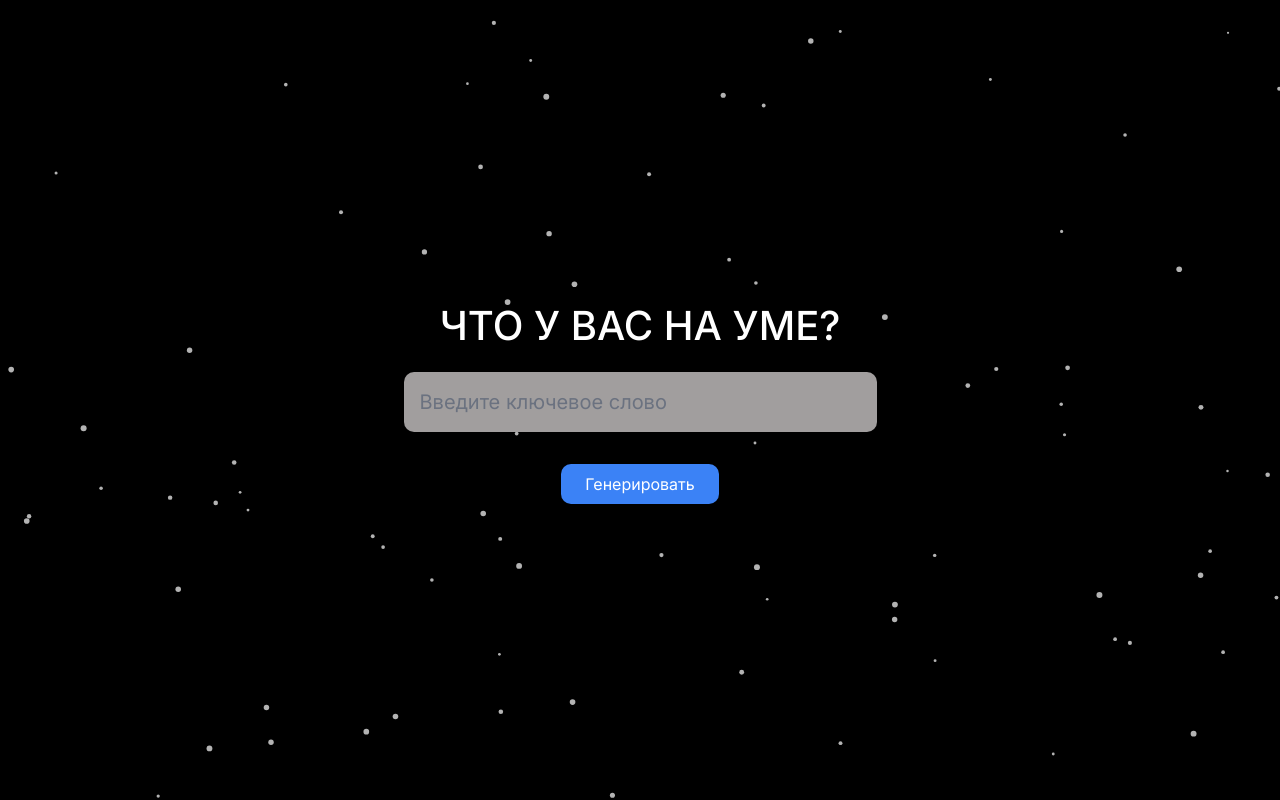
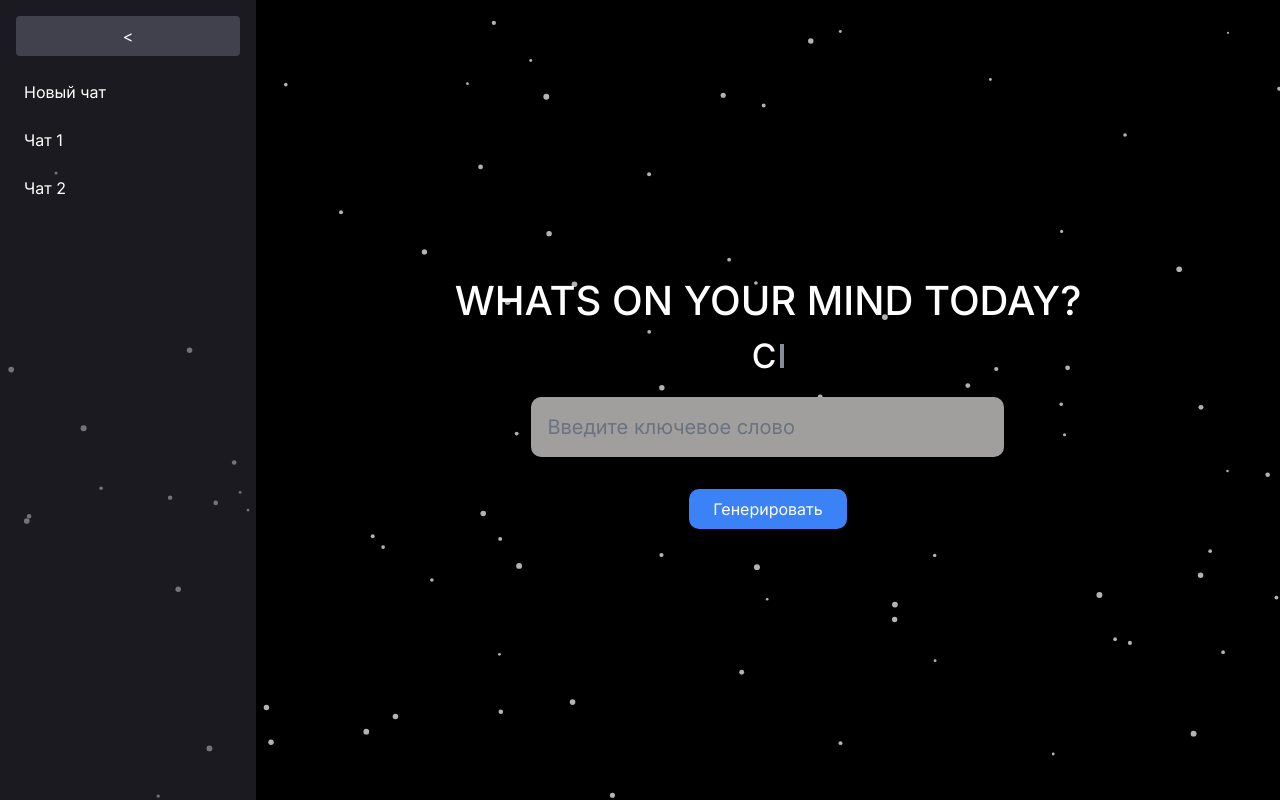
Before and after one commit to Romazyng/Orchid, a Next.js app: page /generator in a window 1280 px wide. Built offline with nearby package versions, Linux system fonts and the light colour scheme.

Commit message:
upcoming sidebar and background for generator page

```diff
--- a/app/generator/(generator)/layout.tsx
+++ b/app/generator/layout.tsx
@@ -1,6 +1,5 @@
 'use client';
 
-import Background from '@/app/ui/background';
 import { useState } from 'react';
 
 export default function GeneratorLayout({ children }: { children: React.ReactNode }) {
@@ -12,7 +11,6 @@ export default function GeneratorLayout({ children }: { children: React.ReactNod
 
   return (
     <div className="flex h-screen">
-      <Background/>
       <aside
         className={`bg-[#343541] bg-opacity-50 text-white p-4 transition-all duration-300 ${
           collapsed ? 'w-16' : 'w-64'
@@ -20,7 +18,7 @@ export default function GeneratorLayout({ children }: { children: React.ReactNod
       >
         <button
           onClick={toggleSidebar}
-          className="mb-4 p-2 bg-[#343541] hover:bg-[#393b4a] rounded w-full"
+          className="mb-4 p-2 bg-[#40414c] hover:bg-[#6c8acc] rounded w-full"
         >
           {collapsed ? '>' : '<'}
         </button>
@@ -35,9 +33,12 @@ export default function GeneratorLayout({ children }: { children: React.ReactNod
             <li className="hover:bg-[#484b52] p-2 rounded">
               {!collapsed ? <span>Чат 2</span> : <span>2</span>}
             </li>
+            {/* Можно добавить дополнительные пункты меню */}
           </ul>
         </nav>
       </aside>
+
+      {/* Основной контент страницы */}
       <main className="flex-1">
         {children}
       </main>
--- a/app/generator/page.tsx
+++ b/app/generator/page.tsx
@@ -1,16 +1,19 @@
+import Typewriter from "@/app/ui/typewriter";
+import HTMLContent from "@/app/ui/count";
+import InputField from "./(generator)/InputField";
 import Background from "../ui/background";
-import InputField from "./(generator)/InputField";
 
 export default function Generate() {
-    return(
+    return (
         <section className="h-screen flex items-center justify-center">
             <div className="text-center">
                 <div className="lg:text-[2.5rem] md:text-[2.2rem] sm:text-[1.9rem] font-medium text-white mb-4">
-                    <p>ЧТО У ВАС НА УМЕ?</p>
+                    <p>WHATS ON YOUR MIND TODAY?</p>
+                    <Typewriter />
+                    <Background/>
                 </div>
                 <InputField/>
-                <Background/>
             </div>
         </section>
-    )
+    );
 }
```
